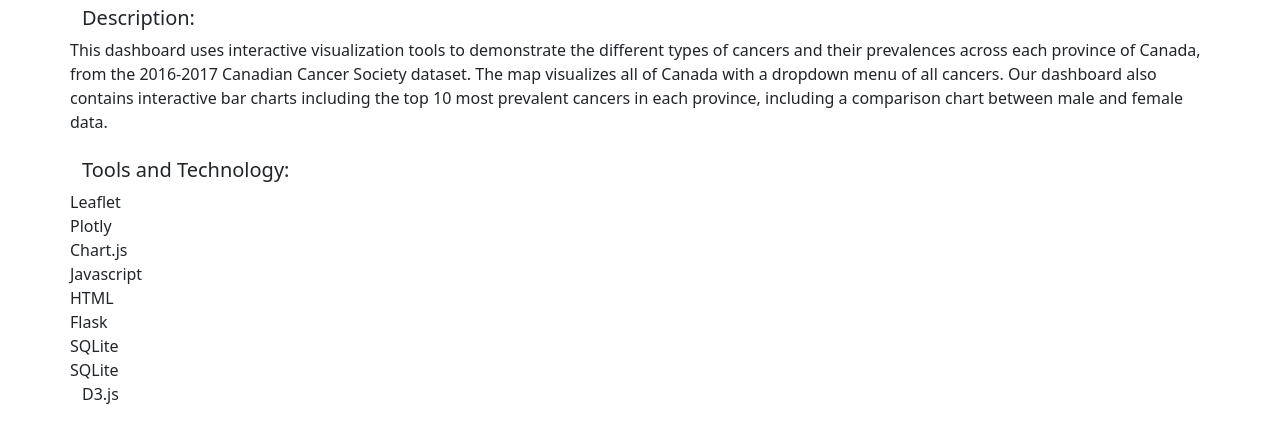
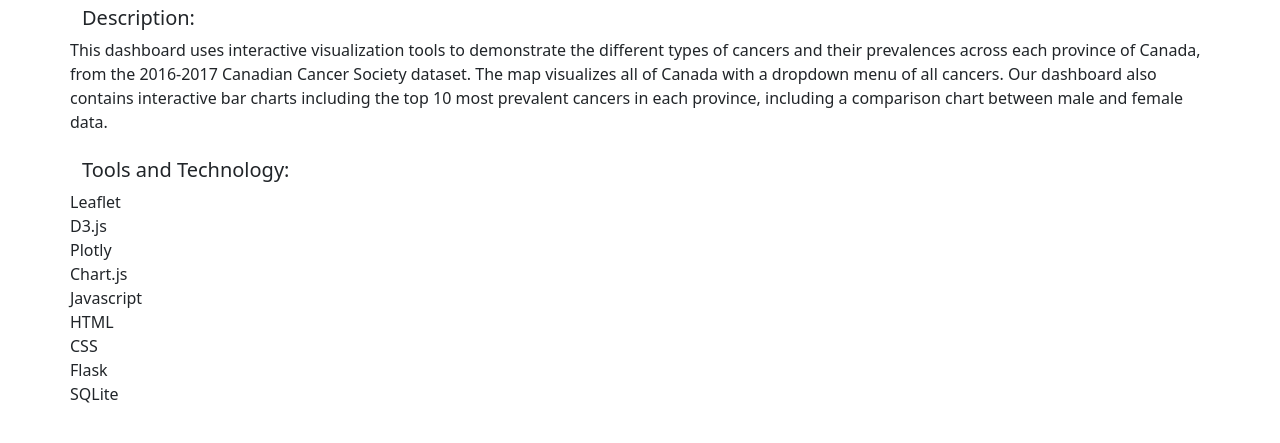
Before and after one commit to MoneyGeng/mapping-cancer, a Flask app: page / in a window 1280 px wide. Shown: the part 106-549 px from the top of the page. Run offline with Flask 3, Linux system fonts and the light colour scheme; some libraries are stand-ins or nearby versions.

Commit message:
added final changes to htmls

```diff
--- a/templates/about.html
+++ b/templates/about.html
@@ -24,6 +24,9 @@
     Leaflet
 </div>
 <div class="row">
+D3.js
+</div>
+<div class="row">
     Plotly
 </div>
 <div class="row">
@@ -36,17 +39,14 @@
     HTML
 </div>
 <div class="row">
+    CSS
+</div>
+<div class="row">
     Flask
 </div>
 <div class="row">
     SQLite
 </div>
-<div class="row">
-    SQLite
-</div>
-<div class="row"></div>
-D3.js
-</div>
 
 </div>
 {% endblock %}
--- a/templates/visualization.html
+++ b/templates/visualization.html
@@ -25,7 +25,7 @@
 <div class="container">
   <div class="row">
     <div class="col-md-12 jumbotron text-center">
-      <h1>Cancer prevalance across Canada Dashboard</h1>
+      <h1>Dashboard</h1>
       <p>Use the interactive charts below to explore the dataset</p>
     </div>
   </div>
```
